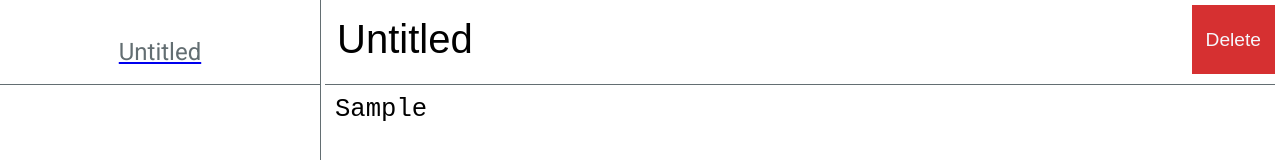
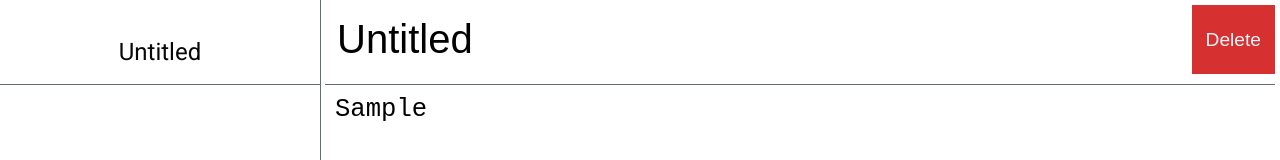
Before and after one commit to BG-dev/note-app, a React (Create React App) app: page /1 in a window 1280 px wide. Both pictures are taken after typing "Sample" into the empty fields and a click on the button "Add note". Shown: the top 160 px of the page. Built offline with nearby package versions, Linux system fonts and the light colour scheme.

Commit message:
update note card

```diff
--- a/src/components/NoteCard/NoteCard.scss
+++ b/src/components/NoteCard/NoteCard.scss
@@ -6,7 +6,7 @@
   justify-content: center;
   padding: 20px;
   border-bottom: 1px solid $dark-gray;
-  color: $dark-gray;
+  color: $black;
   font-size: 1.5rem;
   text-decoration: none;
 }
--- a/src/index.css
+++ b/src/index.css
@@ -122,3 +122,7 @@ table {
   border-collapse: collapse;
   border-spacing: 0;
 }
+
+a {
+  text-decoration: none;
+}
```
